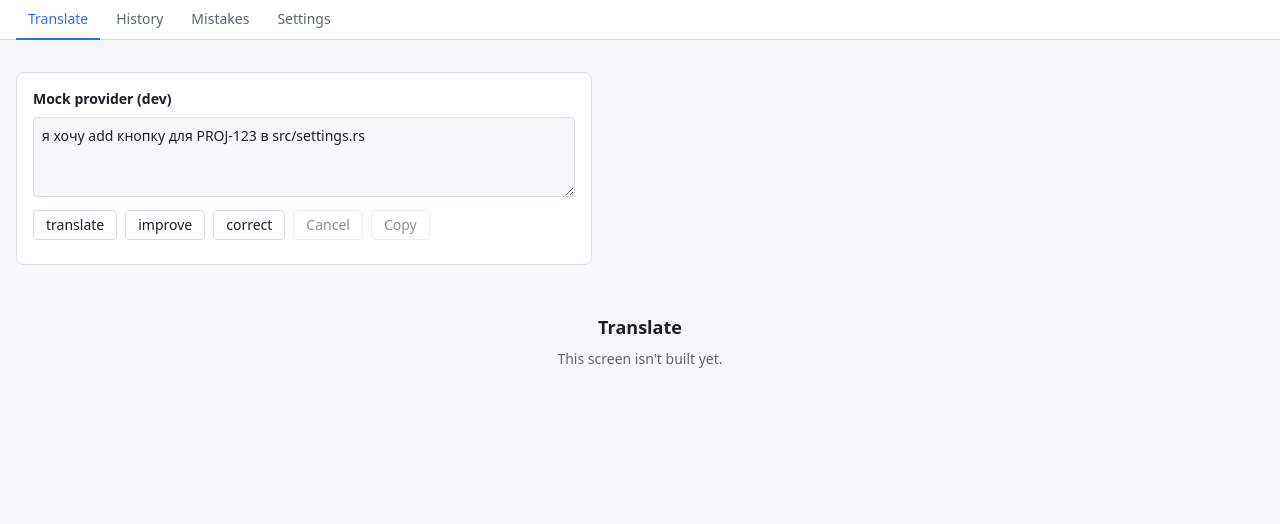
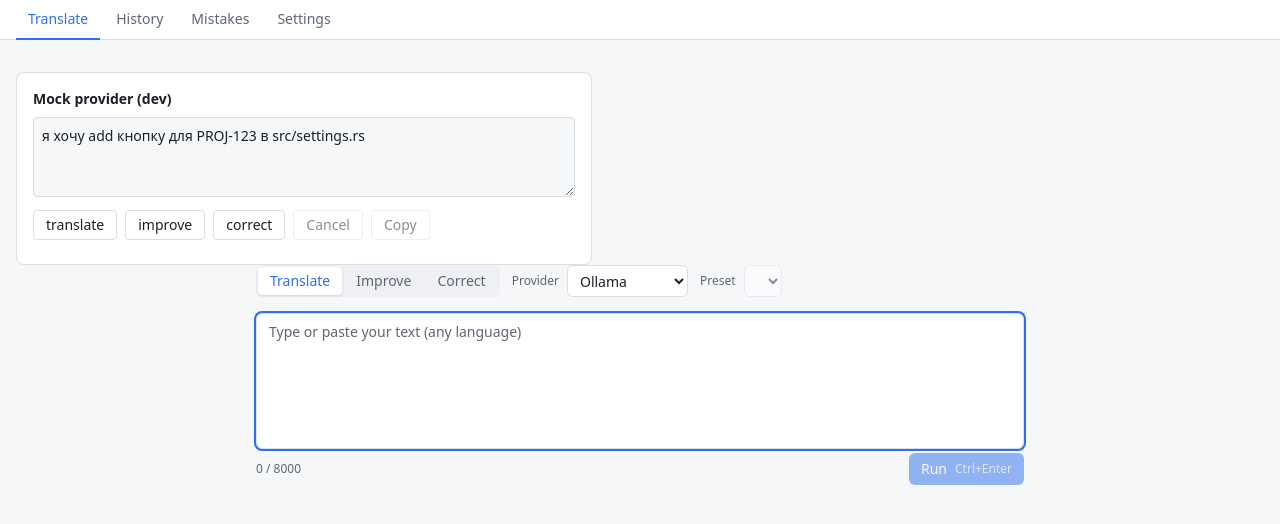
Before and after one commit to misstheaim/prompt-translator, a React (Vite) app: page / in a window 1280 px wide. Shown: the top 524 px of the page. Built offline with nearby package versions, Linux system fonts and the light colour scheme; the HTML template or start-up script is replaced by a standard one.

Commit message:
feat(#53): add translate screen (#114)

```diff
--- a/src/App.tsx
+++ b/src/App.tsx
@@ -4,6 +4,7 @@ import { DevMockPanel } from "./components/DevMockPanel";
 import { ErrorBanner } from "./components/ErrorBanner";
 import { ToastHost } from "./components/Toast";
 import { cx } from "./lib/cx";
+import { TranslateScreen } from "./screens/Translate/TranslateScreen";
 import { initAppStore, SCREENS, useAppStore, type Screen } from "./store/app";
 
 const TAB_LABELS: Record<Screen, string> = {
@@ -89,7 +90,7 @@ function App() {
 
       <main className="min-h-0 flex-1 overflow-auto p-4">
         {screen === "translate" && import.meta.env.DEV && <DevMockPanel />}
-        <ScreenPlaceholder screen={screen} />
+        {screen === "translate" ? <TranslateScreen /> : <ScreenPlaceholder screen={screen} />}
       </main>
       <ToastHost />
     </div>
--- /dev/null
+++ b/src/screens/Translate/TranslateScreen.tsx
@@ -0,0 +1,172 @@
+import type { KeyboardEvent } from "react";
+
+import type { Mode } from "../../bindings/Mode";
+import type { ProviderKind } from "../../bindings/ProviderKind";
+import { Button } from "../../components/Button";
+import { ErrorBanner } from "../../components/ErrorBanner";
+import { SegmentedControl, type SegmentedOption } from "../../components/SegmentedControl";
+import { Select, type SelectOption } from "../../components/Select";
+import { TextArea } from "../../components/TextArea";
+import { copyResult, toAppError } from "../../lib/api";
+import { cx } from "../../lib/cx";
+import { useAppStore } from "../../store/app";
+import { MAX_INPUT_CHARS, useTranslateStore } from "./store";
+
+const MODE_OPTIONS: SegmentedOption<Mode>[] = [
+  { value: "translate", label: "Translate" },
+  { value: "improve", label: "Improve" },
+  { value: "correct", label: "Correct" },
+];
+
+const PROVIDER_LABELS: Record<ProviderKind, string> = {
+  ollama: "Ollama",
+  claudeCode: "Claude Code",
+  mock: "Mock (dev)",
+};
+
+function formatDuration(ms: number): string {
+  return ms < 1000 ? `${ms} ms` : `${(ms / 1000).toFixed(1)} s`;
+}
+
+export function TranslateScreen() {
+  const settings = useAppStore((s) => s.settings);
+  const presets = useAppStore((s) => s.presets);
+  const showToast = useAppStore((s) => s.showToast);
+
+  const input = useTranslateStore((s) => s.input);
+  const modeOverride = useTranslateStore((s) => s.mode);
+  const providerOverride = useTranslateStore((s) => s.provider);
+  const presetOverride = useTranslateStore((s) => s.presetId);
+  const status = useTranslateStore((s) => s.status);
+  const result = useTranslateStore((s) => s.result);
+  const output = useTranslateStore((s) => s.output);
+  const error = useTranslateStore((s) => s.error);
+  const { setInput, setMode, setProvider, setPreset, setOutput, run, cancel } =
+    useTranslateStore.getState();
+
+  // Effective selections: the user's choice, else the settings defaults.
+  const showMock = import.meta.env.DEV || settings?.devMockProvider === true;
+  const providerOptions: SelectOption[] = (["ollama", "claudeCode"] as ProviderKind[])
+    .concat(showMock ? ["mock"] : [])
+    .map((p) => ({ value: p, label: PROVIDER_LABELS[p] }));
+  const provider: ProviderKind = providerOverride ?? settings?.defaultProvider ?? "ollama";
+  const presetId = presetOverride ?? settings?.defaultPresetId ?? presets[0]?.id ?? "";
+  const preset = presets.find((p) => p.id === presetId) ?? presets[0];
+  const mode: Mode = modeOverride ?? preset?.defaultMode ?? "translate";
+
+  const loading = status === "loading";
+  const tooLong = input.length > MAX_INPUT_CHARS;
+  const canRun = !loading && input.trim() !== "" && !tooLong && presetId !== "";
+
+  function runNow() {
+    if (!canRun) return;
+    void run({ mode, provider, presetId: preset?.id ?? presetId });
+  }
+
+  async function handleAccept() {
+    const { output: text, result: res } = useTranslateStore.getState();
+    if (text.trim() === "") return;
+    try {
+      await copyResult(text, res?.historyId ?? null);
+      showToast("success", "Copied");
+    } catch (e) {
+      showToast("error", toAppError(e).message);
+    }
+  }
+
+  function onKeyDown(e: KeyboardEvent) {
+    if (e.key !== "Enter" || !e.ctrlKey) return;
+    e.preventDefault();
+    if (e.shiftKey) void handleAccept();
+    else runNow();
+  }
+
+  return (
+    <div className="mx-auto flex max-w-3xl flex-col gap-4" onKeyDown={onKeyDown}>
+      <div className="flex flex-wrap items-center gap-3">
+        <SegmentedControl
+          aria-label="Mode"
+          options={MODE_OPTIONS}
+          value={mode}
+          onChange={setMode}
+          disabled={loading}
+        />
+        <Select
+          label="Provider"
+          options={providerOptions}
+          value={provider}
+          onChange={(v) => setProvider(v as ProviderKind)}
+          disabled={loading}
+        />
+        <Select
+          label="Preset"
+          options={presets.map((p) => ({ value: p.id, label: p.name }))}
+          value={preset?.id ?? ""}
+          onChange={(id) => {
+            const p = presets.find((x) => x.id === id);
+            if (p) setPreset(p.id, p.defaultMode);
+          }}
+          disabled={loading || presets.length === 0}
+        />
+      </div>
+
+      <div className="flex flex-col gap-1">
+        <TextArea
+          aria-label="Text to process"
+          placeholder="Type or paste your text (any language)"
+          rows={6}
+          autoFocus
+          value={input}
+          onChange={(e) => setInput(e.target.value)}
+        />
+        <div className="flex items-center justify-between gap-3">
+          <span
+            className={cx("text-xs", tooLong ? "text-danger" : "text-muted")}
+            aria-live="polite"
+          >
+            {input.length} / {MAX_INPUT_CHARS}
+            {tooLong && " (too long)"}
+          </span>
+          <div className="flex items-center gap-2">
+            {loading && <Button onClick={() => void cancel()}>Cancel</Button>}
+            <Button variant="primary" loading={loading} disabled={!canRun} onClick={runNow}>
+              {loading ? "Running" : "Run"}
+              {!loading && <span className="text-xs font-normal opacity-70">Ctrl+Enter</span>}
+            </Button>
+          </div>
+        </div>
+      </div>
+
+      {status === "error" && error && <ErrorBanner error={error} onRetry={runNow} />}
+
+      {result && (
+        <section aria-label="Result" className="flex flex-col gap-2">
+          <TextArea
+            aria-label="Result text"
+            rows={6}
+            value={output}
+            onChange={(e) => setOutput(e.target.value)}
+          />
+          <div className="flex items-center justify-between gap-3">
+            <span className="text-xs text-muted">
+              {PROVIDER_LABELS[result.provider]} · {result.model} ·{" "}
+              {formatDuration(result.durationMs)}
+            </span>
+            <AcceptButton disabled={output.trim() === ""} onAccept={() => void handleAccept()} />
+          </div>
+          {/* Slot for the result details (diff, issues, token warnings): T21. */}
+          <div id="translate-result-details" />
+        </section>
+      )}
+    </div>
+  );
+}
+
+/** The main action. T40 changes the label and routing (clipboard vs. session). */
+function AcceptButton({ disabled, onAccept }: { disabled: boolean; onAccept: () => void }) {
+  return (
+    <Button variant="primary" disabled={disabled} onClick={onAccept} shortcut="Ctrl+Shift+Enter">
+      Copy
+    </Button>
+  );
+}
--- /dev/null
+++ b/src/screens/Translate/store.ts
@@ -0,0 +1,92 @@
+import { create } from "zustand";
+
+import type { Mode } from "../../bindings/Mode";
+import type { ProviderKind } from "../../bindings/ProviderKind";
+import type { TranslationResult } from "../../bindings/TranslationResult";
+import { cancelTranslation, toAppError, translate, type AppError } from "../../lib/api";
+import { useAppStore } from "../../store/app";
+
+export const MAX_INPUT_CHARS = 8000;
+
+export type RunStatus = "idle" | "loading" | "success" | "error";
+
+interface TranslateState {
+  input: string;
+  /** User overrides; `null` means "follow the settings / the selected preset". */
+  mode: Mode | null;
+  provider: ProviderKind | null;
+  presetId: string | null;
+
+  status: RunStatus;
+  requestId: string | null;
+  result: TranslationResult | null;
+  /** The editable output; starts as `result.output`. */
+  output: string;
+  error: AppError | null;
+
+  setInput: (input: string) => void;
+  setMode: (mode: Mode) => void;
+  setProvider: (provider: ProviderKind) => void;
+  /** Selecting a preset also sets its default mode. */
+  setPreset: (presetId: string, defaultMode: Mode) => void;
+  setOutput: (output: string) => void;
+  /** Runs the current input with the given effective selections. */
+  run: (sel: { mode: Mode; provider: ProviderKind; presetId: string }) => Promise<void>;
+  cancel: () => Promise<void>;
+}
+
+export const useTranslateStore = create<TranslateState>((set, get) => ({
+  input: "",
+  mode: null,
+  provider: null,
+  presetId: null,
+
+  status: "idle",
+  requestId: null,
+  result: null,
+  output: "",
+  error: null,
+
+  setInput: (input) => set({ input }),
+  setMode: (mode) => set({ mode }),
+  setProvider: (provider) => set({ provider }),
+  setPreset: (presetId, defaultMode) => set({ presetId, mode: defaultMode }),
+  setOutput: (output) => set({ output }),
+
+  run: async ({ mode, provider, presetId }) => {
+    const { input, status } = get();
+    if (status === "loading" || input.trim() === "" || input.length > MAX_INPUT_CHARS) return;
+    const requestId = crypto.randomUUID();
+    set({ status: "loading", requestId, error: null });
+    try {
+      const result = await translate({
+        requestId,
+        sourceText: input,
+        mode,
+        provider,
+        presetId,
+      });
+      if (get().requestId !== requestId) return;
+      set({ status: "success", result, output: result.output, requestId: null });
+    } catch (e) {
+      if (get().requestId !== requestId) return;
+      const error = toAppError(e);
+      // A cancel the user asked for isn't an error to show.
+      if (error.kind === "Cancelled") {
+        set({ status: get().result ? "success" : "idle", requestId: null });
+      } else {
+        set({ status: "error", error, requestId: null });
+      }
+    }
+  },
+
+  cancel: async () => {
+    const { requestId } = get();
+    if (!requestId) return;
+    try {
+      await cancelTranslation(requestId);
+    } catch (e) {
+      useAppStore.getState().showToast("error", toAppError(e).message);
+    }
+  },
+}));
```
